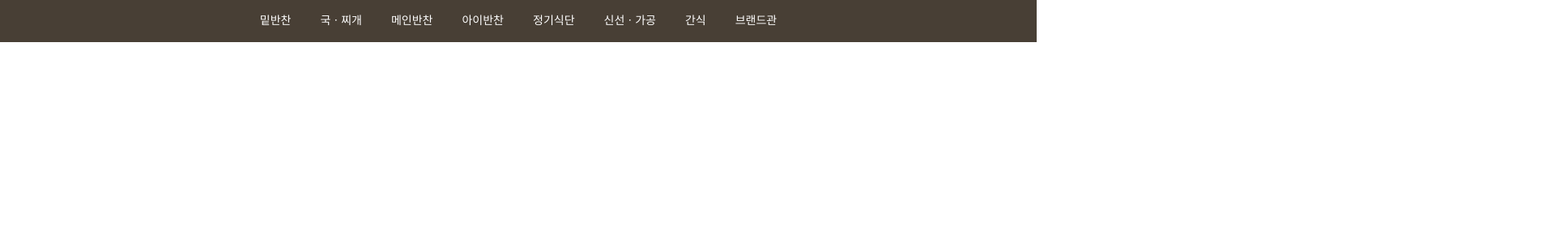
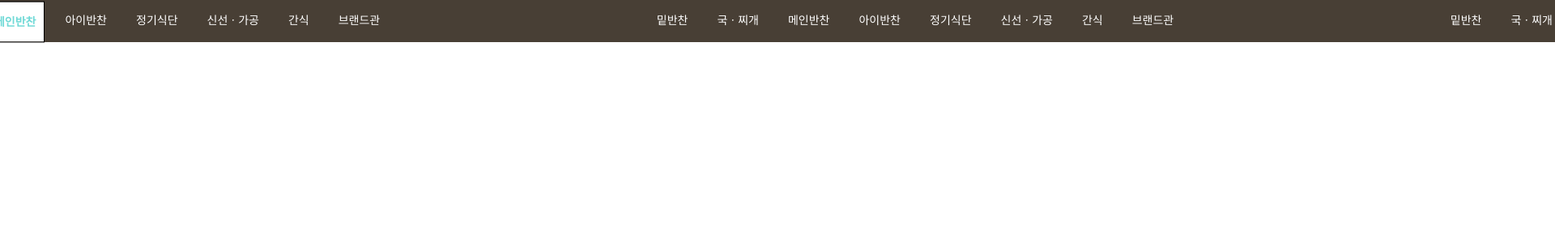
Before and after one commit to codesquad-member-2020/sidedish-05, a React (Create React App) app in the folder FE/sidedish/: page / in a window 1280 px wide. Shown: the top 300 px of the page at 81% size, 1920 px wide, since content can reach past the window. Built offline with nearby package versions, Linux system fonts and the light colour scheme.

Commit message:
[#3] fix: App에서 CategoryList 불러와 렌더링하도록 변경

```diff
--- a/FE/sidedish/src/App.js
+++ b/FE/sidedish/src/App.js
@@ -1,6 +1,7 @@
 import React from "react";
 // import Header from "./components/Header/Header";
-import Category from "./components/Category/Category";
+// import Category from "./components/Category/Category";
+import CategoryList from "./components/Category/CategoryList";
 // import ProductCarousel from "./components/ProductCarousel/ProductCatousel";
 import reset from "./Reset";
 import { Global } from "@emotion/core";
@@ -10,7 +11,7 @@ const App = () => {
     <div>
       <Global styles={reset} />
       {/* <Header></Header> */}
-      <Category></Category>
+      <CategoryList></CategoryList>
       {/* <ProductCarousel></ProductCarousel> */}
     </div>
   );
```
